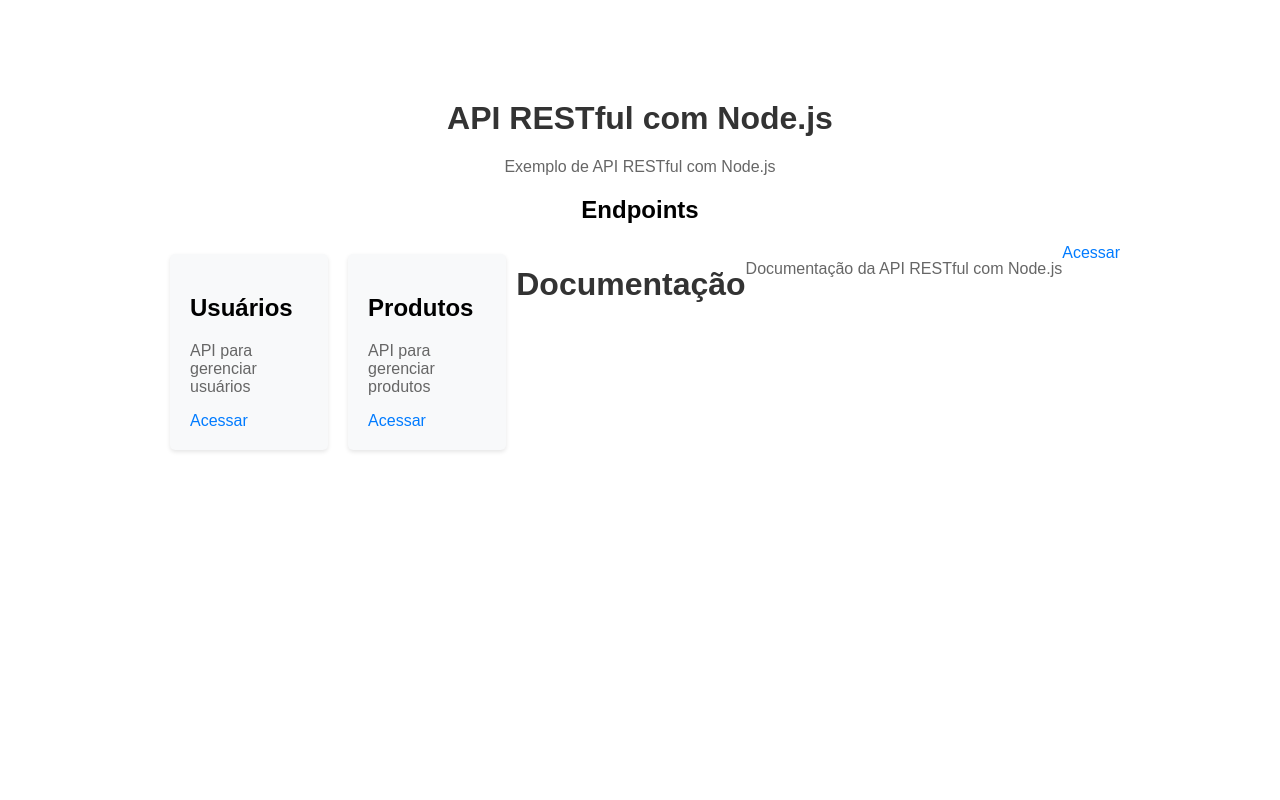
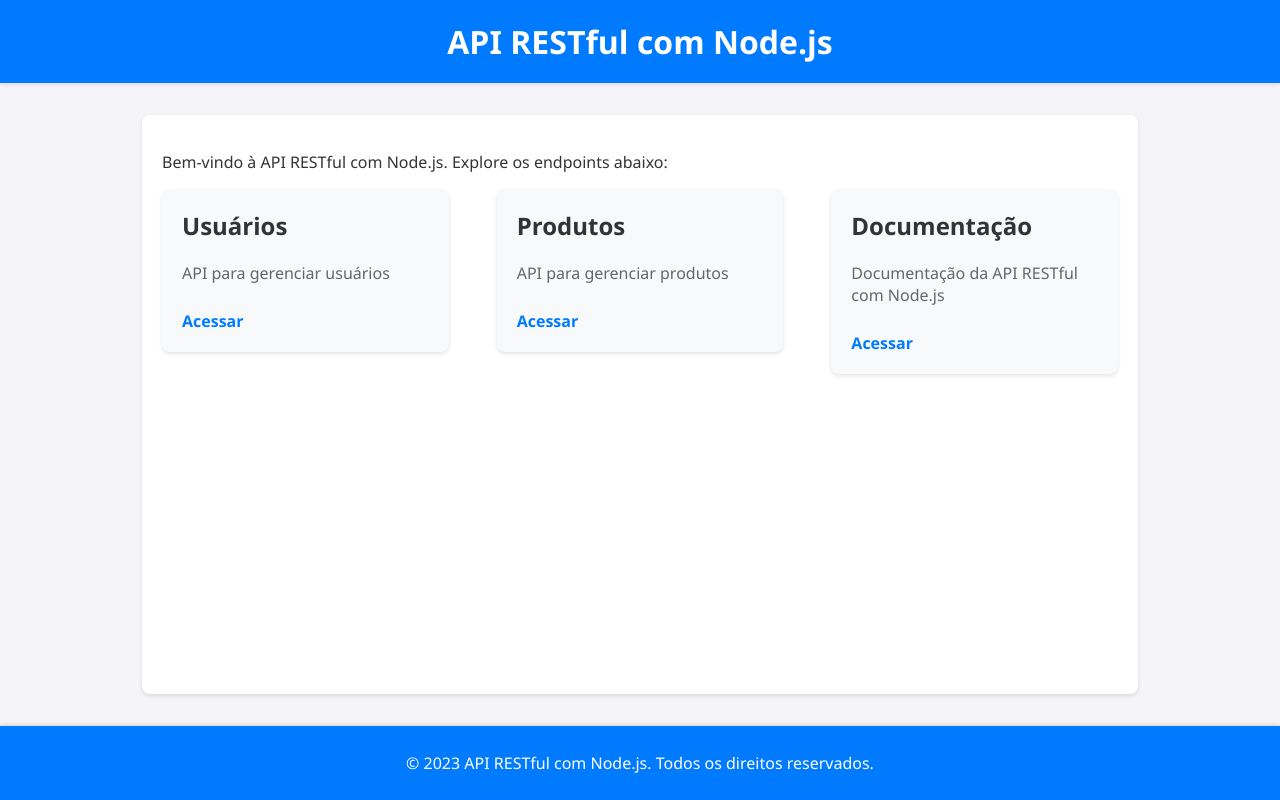
Before and after one commit to gohealthnow/GoAPI, a website: page src/public/index.html in a window 1280 px wide. Drawn offline with Linux system fonts and the light colour scheme.

Commit message:
refactor: Atualizar estilo da página inicial
Atualiza o estilo da página inicial para melhorar a aparência e usabilidade. As alterações incluem a atualização da fonte, cores de fundo, sombras e layout dos elementos. Além disso, adiciona uma transição suave ao passar o mouse sobre os cards e atualiza o texto e links da página.

```diff
--- a/src/public/index.html
+++ b/src/public/index.html
@@ -5,62 +5,105 @@
   <meta charset="UTF-8">
   <meta name="viewport" content="width=device-width, initial-scale=1.0">
   <meta http-equiv="ngrok-skip-browser-warning" content="true">
-  <title>Document</title>
+  <title>API RESTful com Node.js</title>
   <style>
     body {
-      font-family: Arial, sans-serif;
-      text-align: center;
-      margin-top: 100px;
+      font-family: 'Segoe UI', Tahoma, Geneva, Verdana, sans-serif;
+      background-color: #f4f4f9;
+      color: #333;
+      margin: 0;
+      padding: 0;
+      display: flex;
+      flex-direction: column;
+      height: 100vh;
     }
 
-    h1 {
-      color: #333;
+    header {
+      background-color: #007bff;
+      color: white;
+      padding: 20px;
+      box-shadow: 0 2px 4px rgba(0, 0, 0, 0.1);
+      text-align: center;
     }
 
-    a {
-      color: #007bff;
-      text-decoration: none;
-    }
-
-    a:hover {
-      text-decoration: underline;
-    }
-
-    p {
-      color: #666;
+    header h1 {
+      margin: 0;
     }
 
     .container {
+      flex: 1;
       max-width: 960px;
-      margin: 0 auto;
+      margin: 2rem auto;
+      padding: 20px;
+      background: white;
+      border-radius: 8px;
+      box-shadow: 0 2px 4px rgba(0, 0, 0, 0.1);
     }
 
     .row {
       display: flex;
       flex-wrap: wrap;
       justify-content: center;
+      gap: 3rem;
     }
 
     .col {
       flex: 1;
-      margin: 10px;
+      min-width: 280px;
+      max-width: 300px;
     }
 
     .card {
       background: #f8f9fa;
-      border-radius: 5px;
+      border-radius: 8px;
       box-shadow: 0 2px 4px rgba(0, 0, 0, 0.1);
       padding: 20px;
       text-align: left;
+      transition: transform 0.2s;
+    }
+
+    .card:hover {
+      transform: translateY(-5px);
+    }
+
+    .card h2 {
+      margin-top: 0;
+    }
+
+    .card p {
+      color: #666;
+    }
+
+    .card a {
+      display: inline-block;
+      margin-top: 10px;
+      color: #007bff;
+      text-decoration: none;
+      font-weight: bold;
+    }
+
+    .card a:hover {
+      text-decoration: underline;
+    }
+
+    footer {
+      background-color: #007bff;
+      color: white;
+      padding: 10px;
+      text-align: center;
+      box-shadow: 0 -2px 4px rgba(0, 0, 0, 0.1);
+      position: relative;
+      bottom: 0;
     }
   </style>
 </head>
 
 <body>
+  <header>
+    <h1>API RESTful com Node.js</h1>
+  </header>
   <div class="container">
-    <h1>API RESTful com Node.js</h1>
-    <p>Exemplo de API RESTful com Node.js</p>
-    <h2>Endpoints</h2>
+    <p>Bem-vindo à API RESTful com Node.js. Explore os endpoints abaixo:</p>
     <div class="row">
       <div class="col">
         <div class="card">
@@ -76,11 +119,18 @@
           <a href="/products">Acessar</a>
         </div>
       </div>
-      <h1>Documentação</h1>
-      <p>Documentação da API RESTful com Node.js</p>
-      <a href="/docs">Acessar</a>
+      <div class="col">
+        <div class="card">
+          <h2>Documentação</h2>
+          <p>Documentação da API RESTful com Node.js</p>
+          <a href="/docs">Acessar</a>
+        </div>
+        </div>
     </div>
-  </div>
+    </div>
+    <footer>
+      <p>&copy; 2023 API RESTful com Node.js. Todos os direitos reservados.</p>
+    </footer>
 </body>
 
 </html>
```
